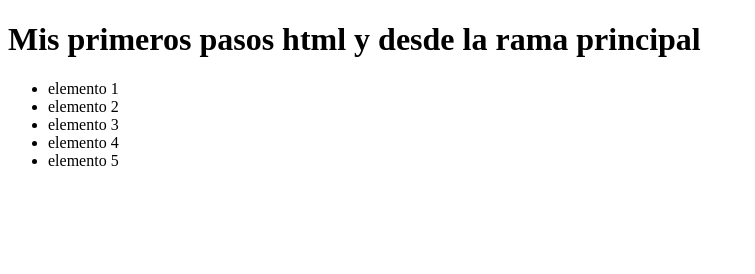
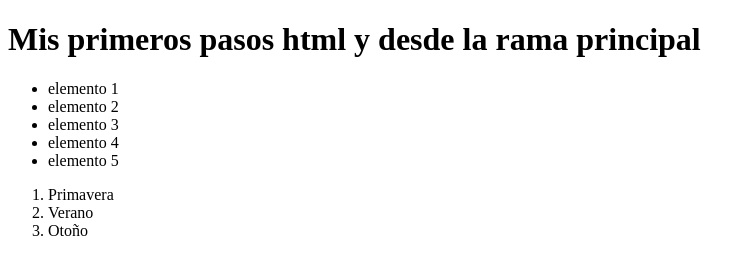
Before and after one commit to BranPama/tutorialGit, a plain HTML site: page index.html in a window 1280 px wide. Shown: the whole page, without its empty margins (0-755 px from the left). Drawn offline with Linux system fonts and the light colour scheme.

Commit message:
agregando las estaciones del año

```diff
--- a/index.html
+++ b/index.html
@@ -12,6 +12,11 @@
    <li>elemento 4</li>
    <li>elemento 5</li>
   </ul>
+  <ol>
+   <li>Primavera</li>
+   <li>Verano</li>
+   <li>Otoño</li>
+  </ol>
   <script src="index.js"></script>
  </body>
 </html>
```
